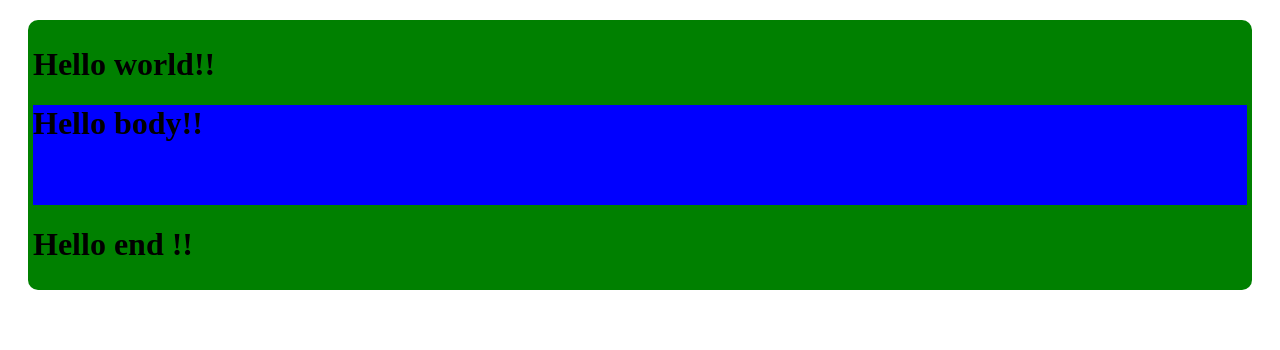
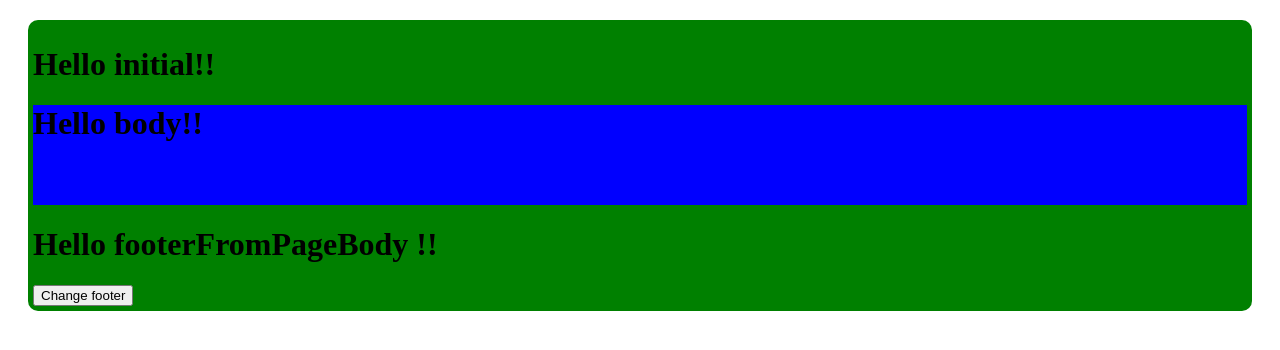
Before and after one commit to shuvo0074/React-learning, a React app: page / in a window 1280 px wide. Built offline with nearby package versions, Linux system fonts and the light colour scheme.

Commit message:
Playing with props and states

```diff
--- a/src/app/components/footer.js
+++ b/src/app/components/footer.js
@@ -1,11 +1,30 @@
 import React from "react";
 
 export class Footer extends React.Component{
+    constructor(props){
+        super()
+        this.state={
+            a: "newHeader",
+            n:0
+        }
+    }
+    onChangeLink(){
+        this.setState({n:this.state.n+1})
+        this.props.fun(this.state.a,this.state.n)
+    }
     render(){
         return(
-            <h1>
-                Hello end !!
-            </h1>
+            <div>
+                <h1>
+                Hello {this.props.x} !!
+                </h1>
+                <button
+                onClick={this.onChangeLink.bind(this)}
+                >
+                    Change footer
+                </button>
+            </div>
+
         )
     }
 }
--- a/src/app/components/header.js
+++ b/src/app/components/header.js
@@ -1,11 +1,16 @@
 import React from "react";
 
-export class Header extends React.Component{
-    render(){
+export const Header = (props) => {
         return(
-            <h1>
-                Hello world!!
-            </h1>
+            props.id==0?
+
+                <h1>
+                Hello {props.name}!!
+                </h1>
+                :
+                <h1>
+                Hello {props.name} {props.id} !!
+                </h1>
+
         )
-    }
 }
--- a/src/app/components/pageBody.js
+++ b/src/app/components/pageBody.js
@@ -1,11 +1,32 @@
 import React from "react";
+import {Footer} from "./footer"
+import {Header} from "./header"
 
 export class PageBody extends React.Component{
+    constructor(){
+        super()
+        this.state={
+            passValue: "initial",
+            headerId: 0,
+        }
+    }
+    connectComponents(data,hId){
+        this.setState({passValue:data})
+        this.setState({headerId:hId})
+    }
     render(){
         return(
-            <h1 style={{backgroundColor: 'blue',height:100,alignItems: 'center'}} >
+            <div>
+                <Header name={this.state.passValue} id={this.state.headerId} />
+                <h1 style={{backgroundColor: 'blue',height:100,alignItems: 'center'}} >
                 Hello body!!
-            </h1>
+                </h1>
+                <Footer
+                x={"footerFromPageBody"}
+                fun={this.connectComponents.bind(this)}
+                />
+            </div>
+
         )
     }
 }
--- a/src/app/index.js
+++ b/src/app/index.js
@@ -1,16 +1,14 @@
 import React from "react"
 import {render} from "react-dom"
-import {Footer} from "./components/footer.js"
-import {Header} from "./components/header.js"
+
 import {PageBody} from "./components/pageBody.js"
 
 class App extends React.Component{
     render(){
         return(
             <div style = {{backgroundColor: "green",width:'100', margin: 20,padding:5,borderRadius:10, borderColor:'black',borderWidth:20, alignItems: 'center', }} >
-                <Header/>
+
                 <PageBody style={{flex:1, backgroundColor:"red" }} />
-                <Footer/>
             </div>
         )
     }
```
Also changed, not shown: dist/index.html/src/index.html, 1 other file.
